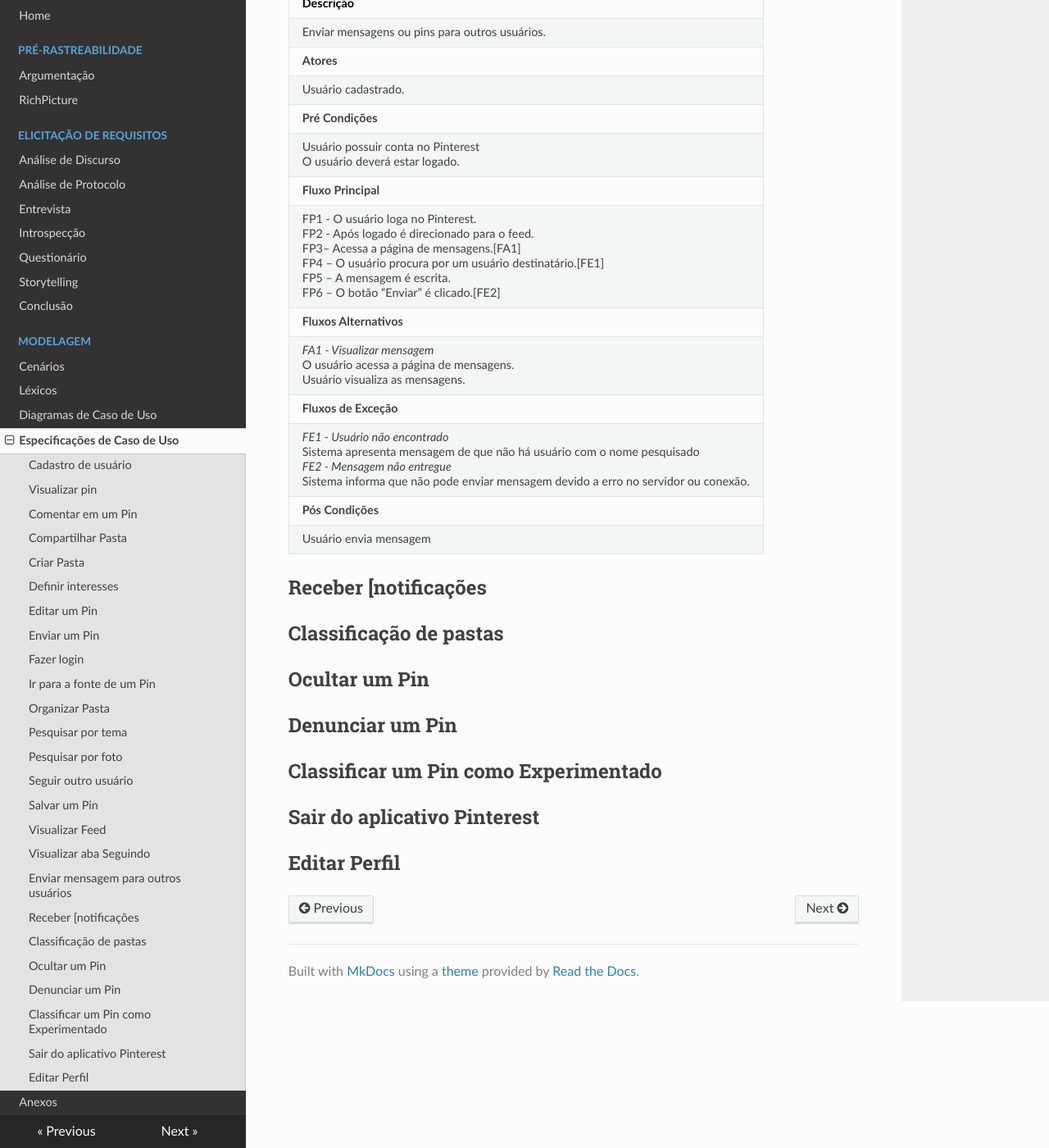
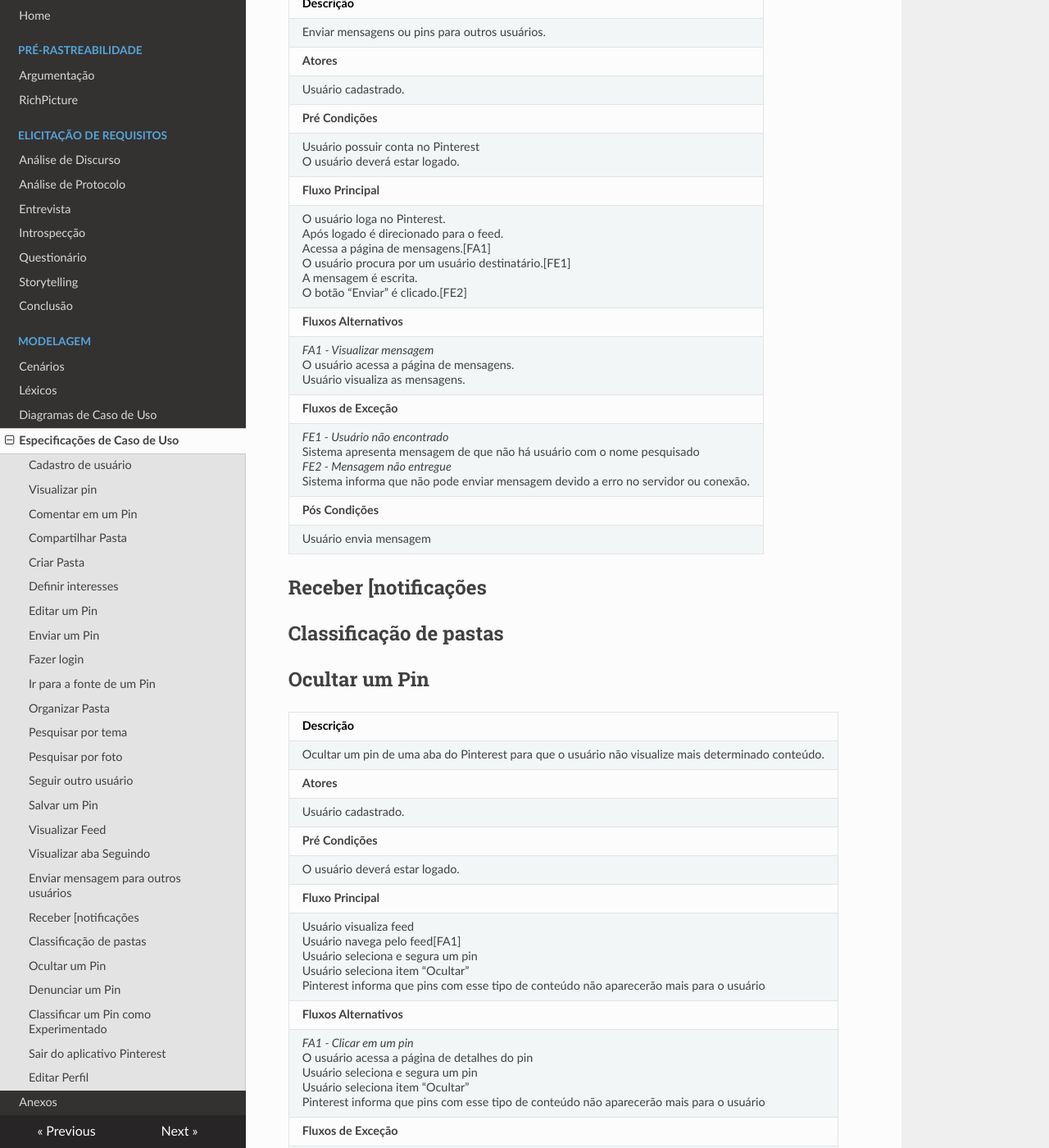
Before and after one commit to joberthrogers18/2018.2-Requisitos-Pinterest, an MkDocs documentation site: the page built from docs/especificacoes_caso_uso.md, in a window 1280 px wide and 1400 px high, scrolled down 4231 px. Shown: the whole window at 82% size. Built offline with MkDocs 1.6.1, drawn with Linux system fonts in a browser that asks for light colours; nearby versions of some CDN libraries; old or Windows-style settings are respelled for this version of MkDocs; some of the changed text lies outside the part shown.

Commit message:
Adding specification about hiding pin

```diff
--- a/docs/especificacoes_caso_uso.md
+++ b/docs/especificacoes_caso_uso.md
@@ -78,11 +78,11 @@
 
 | Descrição|
 | -- |
-|Fazer [login](lexicos.md#login) na aplicação para obter acesso a todas as ferramentas exclusivas para [usuários](lexicos.md#usuario) [logados](lexicos.md#logado).|
+|Fazer login na aplicação para obter acesso a todas as ferramentas exclusivas para usuários logados|
 | **Atores** |
-|[Usuário](lexicos.md#usuario) não cadastrado|
+| Usuário não cadastrado|
 | **Pré Condições** |
-| O [usuário](lexicos.md#usuario) deve ter o aplicativo do [Pinterest](lexicos.md#pinterest) baixado. <br> O aparelho utilizado para acessar o aplicativo deve estar conectado à internet. <br> O [usuário](lexicos.md#usuario) deve ter uma conta de e-mail válida ou uma conta do Facebook ou do Google ativas.|
+| O usuário deve ter o aplicativo do Pinterest baixado. <br> O aparelho utilizado para acessar o aplicativo deve estar conectado à internet. <br> O usuário deve ter uma conta de e-mail válida ou uma conta do Facebook ou do Google ativas.|
 | **Fluxo Principal** |
 |Usuário abre o app [FA1][FA2] <br> Usuário usa e-mail como forma de login [FA3] <br> Usuário insere a senha <br> O usuário é redirecionado para a página principal da aplicação.|
 | **Fluxos Alternativos ** |
@@ -127,7 +127,7 @@
 | **Pré Condições** |
 | Usuário possuir conta no Pinterest <br> O usuário deverá estar logado. |
 | **Fluxo Principal** |
-| FP1 - O usuário loga no Pinterest.<br> FP2 - Após logado é direcionado para o feed. <br> FP3– Acessa a página de mensagens.[FA1] <br> FP4 – O usuário procura por um usuário destinatário.[FE1] <br> FP5 – A mensagem é escrita. <br> FP6 – O botão “Enviar” é clicado.[FE2]|
+| O usuário loga no Pinterest.<br>Após logado é direcionado para o feed. <br>Acessa a página de mensagens.[FA1] <br>O usuário procura por um usuário destinatário.[FE1] <br> A mensagem é escrita. <br> O botão “Enviar” é clicado.[FE2]|
 | **Fluxos Alternativos** |
 | *FA1 - Visualizar mensagem*<br>O usuário acessa a página de mensagens. <br> Usuário visualiza as mensagens.<br>|
 | **Fluxos de Exceção**|
@@ -143,6 +143,21 @@
 
 ## Ocultar um Pin
 
+| Descrição|
+| -- |
+| Ocultar um pin de uma aba do Pinterest para que o usuário não visualize mais determinado conteúdo. |
+| **Atores** |
+| Usuário cadastrado.|
+| **Pré Condições** |
+| O usuário deverá estar logado. |
+| **Fluxo Principal** |
+| Usuário visualiza feed<br>Usuário navega pelo feed[FA1]<br>Usuário seleciona e segura um pin<br>Usuário seleciona item “Ocultar”<br>Pinterest informa que pins com esse tipo de conteúdo não aparecerão mais para o usuário|
+| **Fluxos Alternativos** |
+| *FA1 - Clicar em um pin*<br>O usuário acessa a página de detalhes do pin <br> Usuário seleciona e segura um pin <br>Usuário seleciona item “Ocultar”<br>Pinterest informa que pins com esse tipo de conteúdo não aparecerão mais para o usuário|
+| **Fluxos de Exceção**|
+| - |
+| **Pós Condições**|
+|Usuário envia mensagem|
 
 ## Denunciar um Pin
 
```
